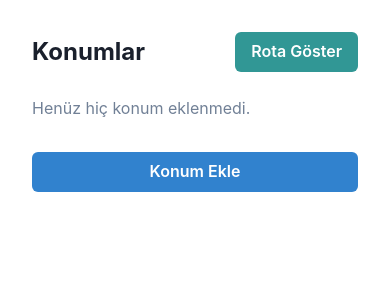
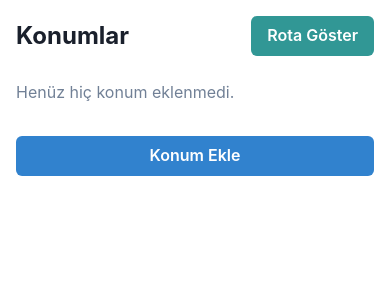
Before and after one commit to yunuscanunal/locationApp_reactJS, a Next.js app: page / in a window 390 px wide. Shown: the top 300 px of the page. Built offline with nearby package versions, Linux system fonts and the light colour scheme.

Commit message:
Sayfalardaki Box bileşenlerinin padding değerleri, responsive tasarım için güncellendi.

```diff
--- a/src/pages/addLocation.tsx
+++ b/src/pages/addLocation.tsx
@@ -59,7 +59,7 @@ export default function AddLocation() {
   };
 
   return (
-    <Box p={8} maxW="900px" mx="auto">
+    <Box p={{ base: 4, md: 8 }} maxW="900px" mx="auto">
       <Heading size="md" mb={6}>
         Konum Ekle
       </Heading>
--- a/src/pages/editLocation/[id].tsx
+++ b/src/pages/editLocation/[id].tsx
@@ -75,7 +75,7 @@ export default function EditLocation() {
   };
 
   return (
-    <Box p={8} maxW="600px" mx="auto">
+    <Box p={{ base: 4, md: 8 }} maxW="600px" mx="auto">
       <Heading size="md" mb={6}>
         Konumu Düzenle
       </Heading>
--- a/src/pages/index.tsx
+++ b/src/pages/index.tsx
@@ -24,7 +24,7 @@ export default function Home() {
   }, [rehydrate]);
 
   return (
-    <Box p={8} maxW="600px" mx="auto">
+    <Box p={{ base: 4, md: 8 }} maxW="600px" mx="auto">
       <Flex justify="space-between" align="center" mb={6}>
         <Heading size="lg">Konumlar</Heading>
         <Link href="/route" passHref legacyBehavior>
@@ -54,7 +54,7 @@ export default function Home() {
                   </Tooltip>
                 </Flex>
                 <Link
-                  href={`/konum-duzenle/${location.id}`}
+                  href={`/editLocation/${location.id}`}
                   passHref
                   legacyBehavior
                 >
```
